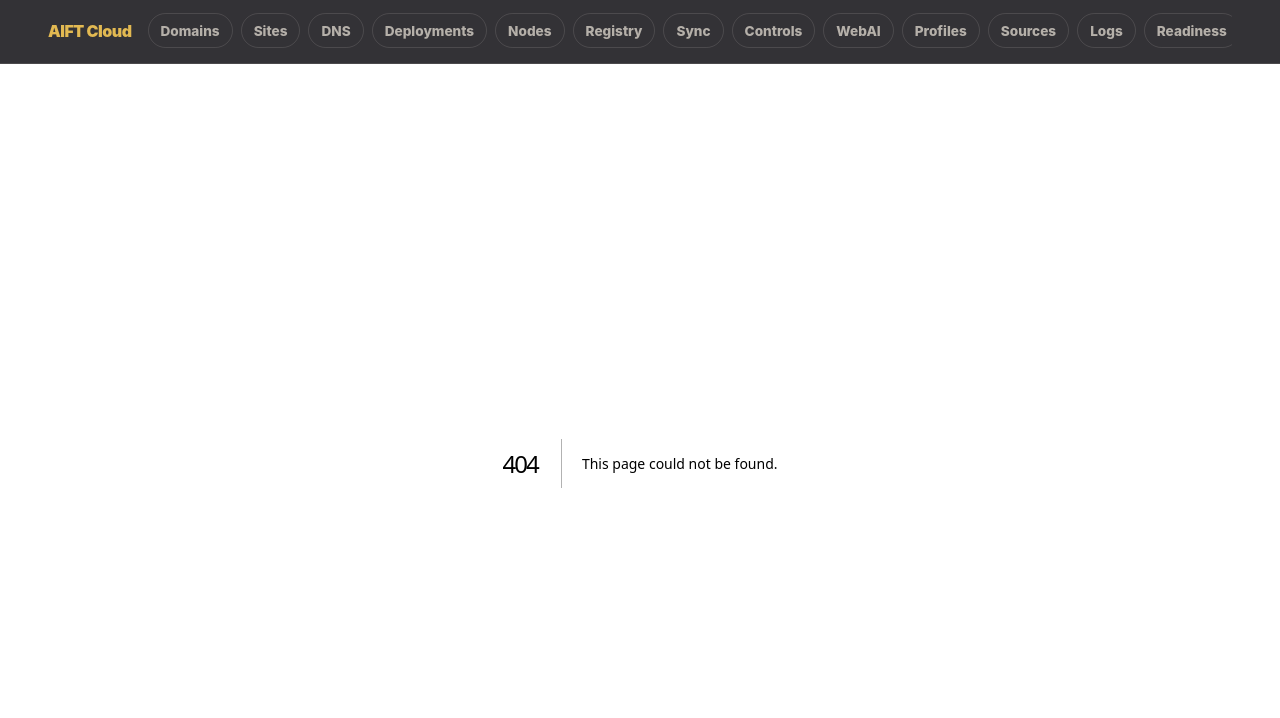
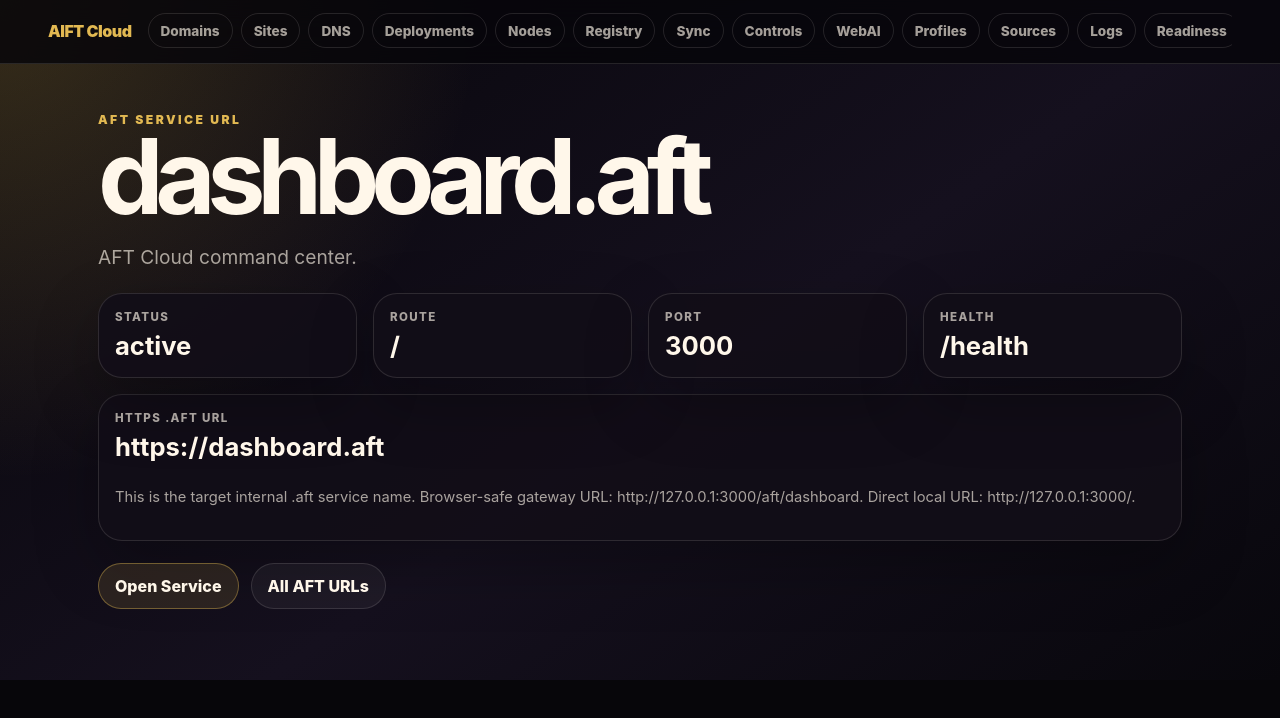
Before and after one commit to AIFreedomTrustFederation/VPS, a Next.js app in the folder apps/aift-dashboard/: page /aft/dashboard in a window 1280 px wide. Before the commit this address had no page. Shown: the top 718 px of the page. Built offline with nearby package versions, Linux system fonts and the light colour scheme.

Commit message:
Add AFT service gateway route

```diff
--- /dev/null
+++ b/apps/aift-dashboard/app/aft/[service]/page.tsx
@@ -0,0 +1,47 @@
+import { notFound, redirect } from 'next/navigation';
+import { browserSafeServiceUrl, getAftService, httpsAftUrl, localAftGatewayUrl } from '@/lib/aft-service-registry';
+
+type Props = {
+  params: Promise<{ service: string }>;
+};
+
+export default async function AftServicePage({ params }: Props) {
+  const { service } = await params;
+  const record = getAftService(service);
+  if (!record) notFound();
+
+  return (
+    <main className="page">
+      <section className="hero">
+        <p className="eyebrow">AFT Service URL</p>
+        <h1>{record.name}</h1>
+        <p className="lead">{record.description}</p>
+      </section>
+
+      <section className="grid metrics">
+        <div className="card metric"><span>Status</span><strong>{record.status}</strong></div>
+        <div className="card metric"><span>Route</span><strong>{record.route}</strong></div>
+        <div className="card metric"><span>Port</span><strong>{record.port}</strong></div>
+        <div className="card metric"><span>Health</span><strong>{record.healthPath}</strong></div>
+      </section>
+
+      <section className="card metric" style={{ marginTop: '1rem' }}>
+        <span>HTTPS .aft URL</span>
+        <strong>{httpsAftUrl(record)}</strong>
+        <p className="footer-note">This is the target internal .aft service name. Browser-safe gateway URL: {localAftGatewayUrl(record)}. Direct local URL: {browserSafeServiceUrl(record)}.</p>
+      </section>
+
+      <nav className="toolbar">
+        <a className="btn" href={record.route}>Open Service</a>
+        <a className="btn secondary" href="/aft">All AFT URLs</a>
+      </nav>
+    </main>
+  );
+}
+
+export async function openAftServiceAction(formData: FormData) {
+  'use server';
+  const service = String(formData.get('service') || 'dashboard');
+  const record = getAftService(service);
+  if (record) redirect(record.route);
+}
```
